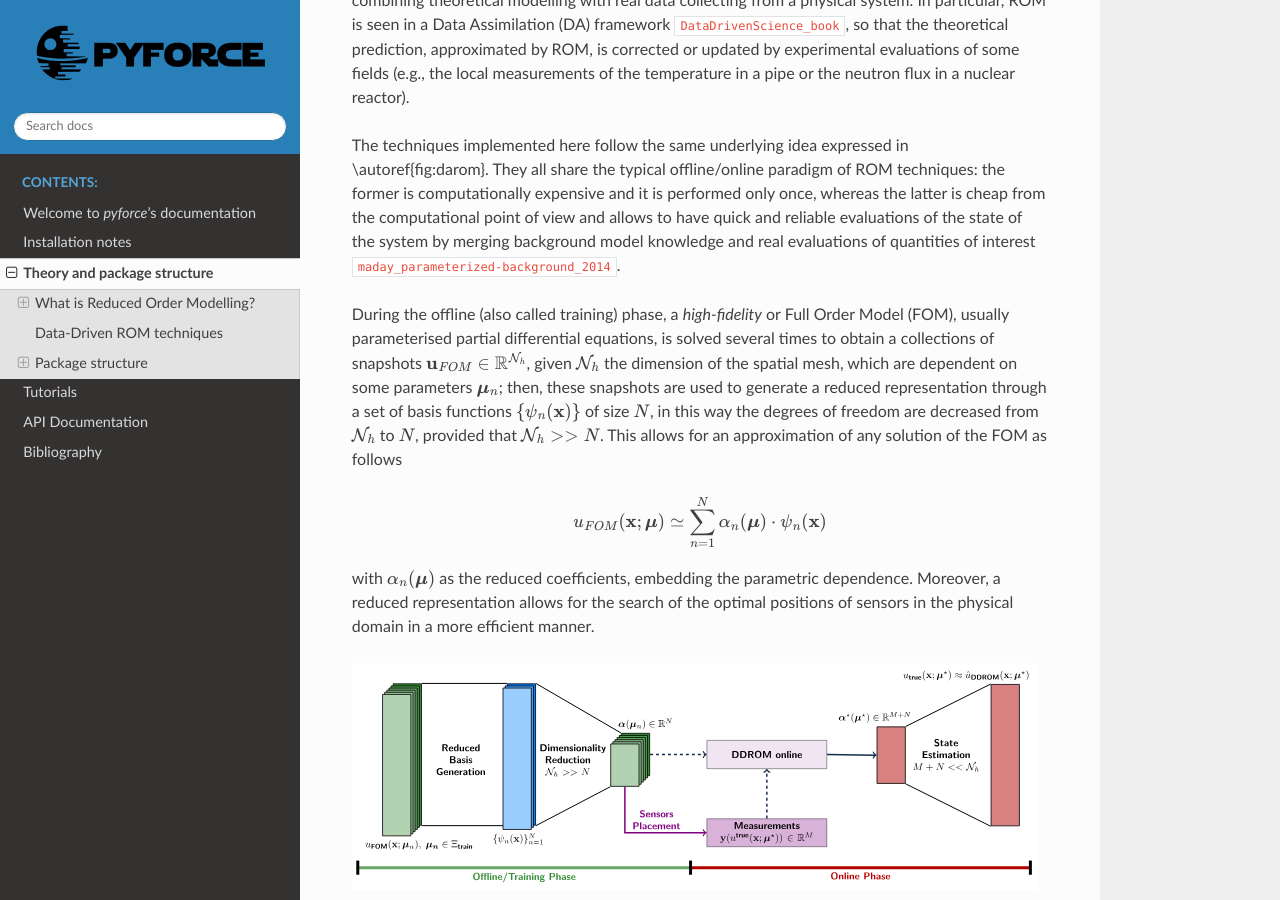
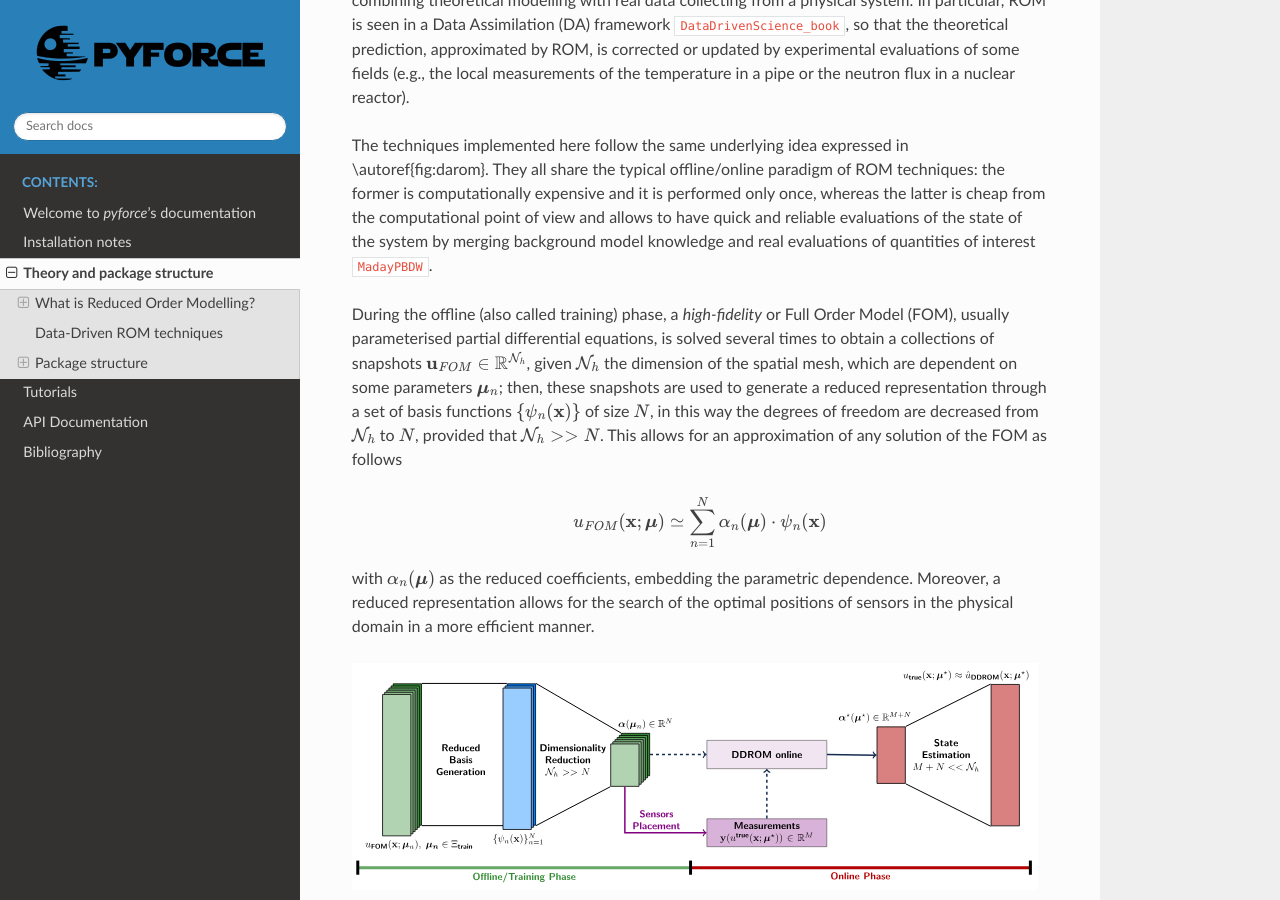
Before and after one commit to ERMETE-Lab/ROSE-pyforce, a Sphinx documentation site: the page built from docs/theory.md, in a window 1280 px wide and 900 px high, scrolled down 1397 px. Built offline with Sphinx 7.4.7 and the Read the Docs theme 2.0.0, drawn with Linux system fonts in a browser that asks for light colours; pages that are not in the unit, such as notebooks, are missing from menus; the version number could not be read and is left out; cross-references to code outside the pages are shown as plain code.

Commit message:
Minor fix to theory section

```diff
--- a/docs/theory.md
+++ b/docs/theory.md
@@ -22,7 +22,7 @@ According to the methodology for calculating the expansion coefficients {math}`\
 
 Data-Driven Reduced Order Modelling (DDROM) {cite:p}`RMP_2024, DDMOR_CFR` is a set of techniques, combining theoretical modelling with real data collecting from a physical system. In particular, ROM is seen in a Data Assimilation (DA) framework {cite:p}`DataDrivenScience_book`, so that the theoretical prediction, approximated by ROM, is corrected or updated by experimental evaluations of some fields (e.g., the local measurements of the temperature in a pipe or the neutron flux in a nuclear reactor).
 
-The techniques implemented here follow the same underlying idea expressed in \autoref{fig:darom}. They all share the typical offline/online paradigm of ROM techniques: the former is computationally expensive and it is performed only once, whereas the latter is cheap from the computational point of view and allows to have quick and reliable evaluations of the state of the system by merging background model knowledge and real evaluations of quantities of interest {cite:p}`maday_parameterized-background_2014`.
+The techniques implemented here follow the same underlying idea expressed in \autoref{fig:darom}. They all share the typical offline/online paradigm of ROM techniques: the former is computationally expensive and it is performed only once, whereas the latter is cheap from the computational point of view and allows to have quick and reliable evaluations of the state of the system by merging background model knowledge and real evaluations of quantities of interest {cite:p}`MadayPBDW`.
 
 During the offline (also called training) phase, a *high-fidelity* or Full Order Model (FOM), usually parameterised partial differential equations, is solved several times to obtain a collections of snapshots $\mathbf{u}_{FOM}\in\mathbb{R}^{\mathcal{N}_h}$, given $\mathcal{N}_h$ the dimension of the spatial mesh, which are dependent on some parameters $\boldsymbol{\mu}_n$; then, these snapshots are used to generate a reduced representation through a set of basis functions $\{\psi_n(\mathbf{x})\}$ of size $N$, in this way the degrees of freedom are decreased from $\mathcal{N}_h$ to $N$, provided that $\mathcal{N}_h>>N$. This allows for an approximation of any solution of the FOM as follows
 
```
